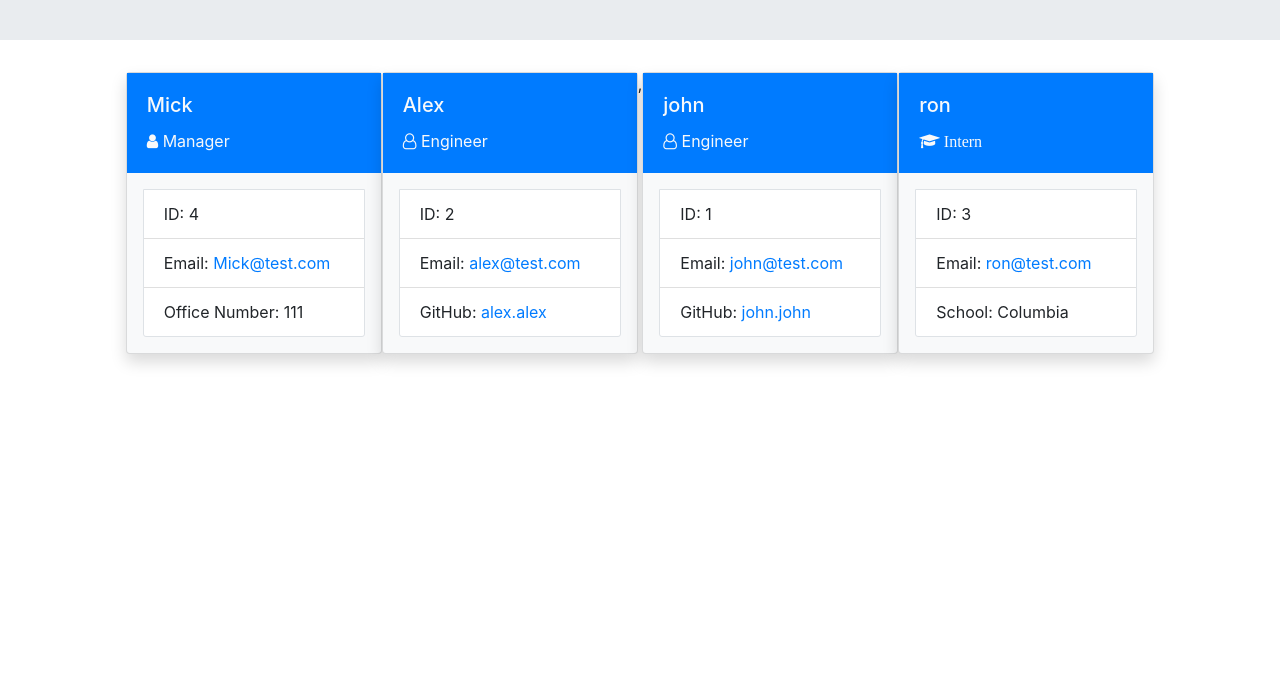
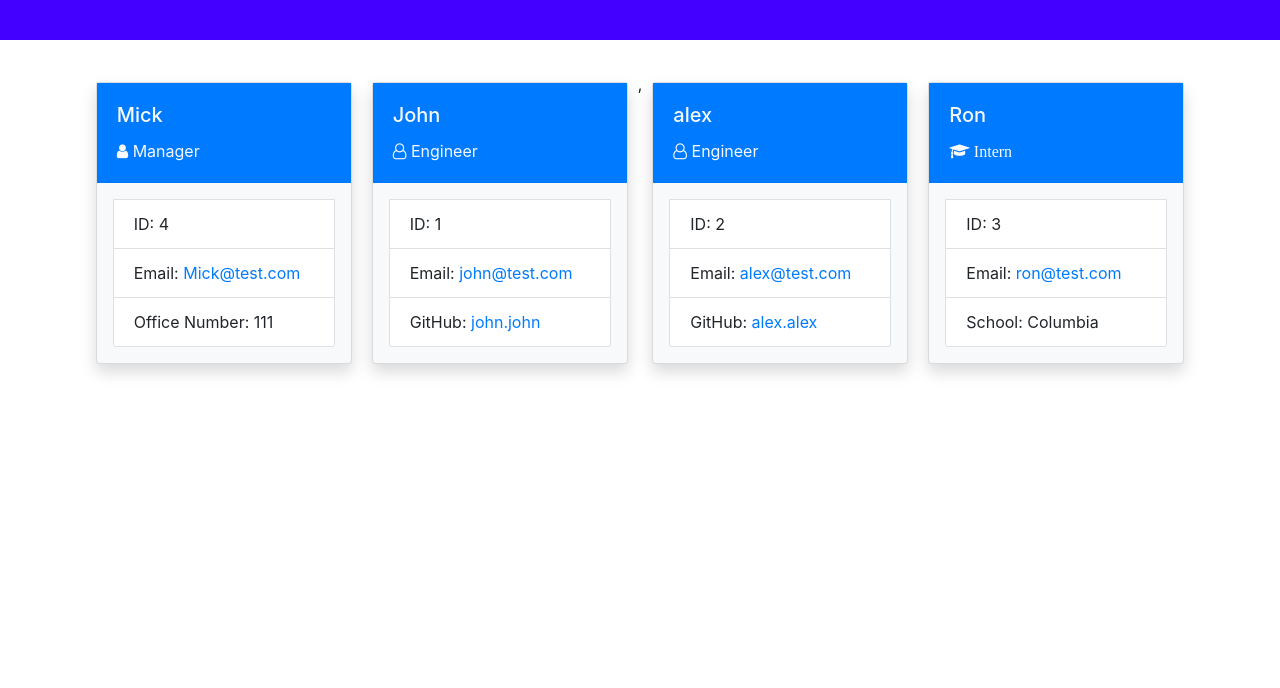
Before and after one commit to Nahid1010/team_profile_generator, a website: page diist/team.html in a window 1280 px wide. Shown: the part 112-800 px from the top of the page. Drawn offline with nearby package versions, Linux system fonts and the light colour scheme.

Commit message:
fixed a problem for generating HTML file

```diff
--- a/diist/team.html
+++ b/diist/team.html
@@ -7,12 +7,12 @@
         <meta name="viewport" content="width=device-width, initial-scale=1.0">
         <link rel="stylesheet" href="https://cdn.jsdelivr.net/npm/bootstrap@4.6.0/dist/css/bootstrap.min.css" integrity="sha384-B0vP5xmATw1+K9KRQjQERJvTumQW0nPEzvF6L/Z6nronJ3oUOFUFpCjEUQouq2+l" crossorigin="anonymous">
         <link rel="stylesheet" href="https://cdnjs.cloudflare.com/ajax/libs/font-awesome/4.7.0/css/font-awesome.min.css">
-        <link rel="stylesheet" href="style.css">
-        <title>MS Team Profile Generator</title>
+        <link rel="stylesheet" href="styles.css">
+        <title>Nahid Team Profile Generator</title>
     </head>
     <body>
         <main>
-            <div class="jumbotron jumbotron-fluid red p-5">
+            <div class="jumbotron jumbotron-fluid blue p-5">
                 <h1 class="text-center text-light">My Team</h1>
             </div>
         </main>
@@ -34,7 +34,19 @@
 
         <div class="card bg-light shadow rounded" style="width: 16rem;">
             <div class="card-body text-light bg-primary">
-                <h5 class="card-title text-light">Alex</h5>
+                <h5 class="card-title text-light">John</h5>
+                <i class="fa fa-user-o"></i> Engineer
+            </div>
+            <ul class="list-group list-group-flush border m-3">
+                <li class="list-group-item bg-white ">ID: 1</li>
+                <li class="list-group-item">Email: <a href="mailto:john@test.com">john@test.com</a></li>
+                <li class="list-group-item">GitHub: <a href="https://github.com/john.john" target="_blank">john.john</a></li>
+            </ul>
+        </div>
+        ,
+        <div class="card bg-light shadow rounded" style="width: 16rem;">
+            <div class="card-body text-light bg-primary">
+                <h5 class="card-title text-light">alex</h5>
                 <i class="fa fa-user-o"></i> Engineer
             </div>
             <ul class="list-group list-group-flush border m-3">
@@ -43,22 +55,10 @@
                 <li class="list-group-item">GitHub: <a href="https://github.com/alex.alex" target="_blank">alex.alex</a></li>
             </ul>
         </div>
-        ,
-        <div class="card bg-light shadow rounded" style="width: 16rem;">
-            <div class="card-body text-light bg-primary">
-                <h5 class="card-title text-light">john</h5>
-                <i class="fa fa-user-o"></i> Engineer
-            </div>
-            <ul class="list-group list-group-flush border m-3">
-                <li class="list-group-item bg-white ">ID: 1</li>
-                <li class="list-group-item">Email: <a href="mailto:john@test.com">john@test.com</a></li>
-                <li class="list-group-item">GitHub: <a href="https://github.com/john.john" target="_blank">john.john</a></li>
-            </ul>
-        </div>
 
         <div class="card bg-light shadow rounded" style="width: 16rem;">
             <div class="card-body  text-light bg-primary">
-                <h5 class="card-title text-light">ron</h5>
+                <h5 class="card-title text-light">Ron</h5>
                 <span class="fa fa-graduation-cap"> Intern
             </div>
             <ul class="list-group list-group-flush border m-3">
--- a/index.js
+++ b/index.js
@@ -7,7 +7,7 @@ const Manager = require("./lib/Manager");
 const Engineer = require("./lib/Engineer");
 const Intern = require("./lib/Intern");
 // HTML Generation
-const generateHTML = require("./src/genHTML");
+const generateHTML = require("./src/genhtmls");
 
 // employee array
 const employees = [];
--- a/src/genHTML.js
+++ b/src/genhtmls.js
@@ -77,12 +77,12 @@ module.exports = employees => {
         <meta name="viewport" content="width=device-width, initial-scale=1.0">
         <link rel="stylesheet" href="https://cdn.jsdelivr.net/npm/bootstrap@4.6.0/dist/css/bootstrap.min.css" integrity="sha384-B0vP5xmATw1+K9KRQjQERJvTumQW0nPEzvF6L/Z6nronJ3oUOFUFpCjEUQouq2+l" crossorigin="anonymous">
         <link rel="stylesheet" href="https://cdnjs.cloudflare.com/ajax/libs/font-awesome/4.7.0/css/font-awesome.min.css">
-        <link rel="stylesheet" href="style.css">
-        <title>MS Team Profile Generator</title>
+        <link rel="stylesheet" href="styles.css">
+        <title>Nahid Team Profile Generator</title>
     </head>
     <body>
         <main>
-            <div class="jumbotron jumbotron-fluid red p-5">
+            <div class="jumbotron jumbotron-fluid blue p-5">
                 <h1 class="text-center text-light">My Team</h1>
             </div>
         </main>
```
Also changed, not shown: diist/team-test.html (+1 -1 lines), README.md, diist/images/53D90F7D-06A8-497A-9EAA-552608A67AC8.jpeg (added), diist/images/C3F9C594-C116-4536-A2F5-AC161D6EF2E0.jpeg (added).
